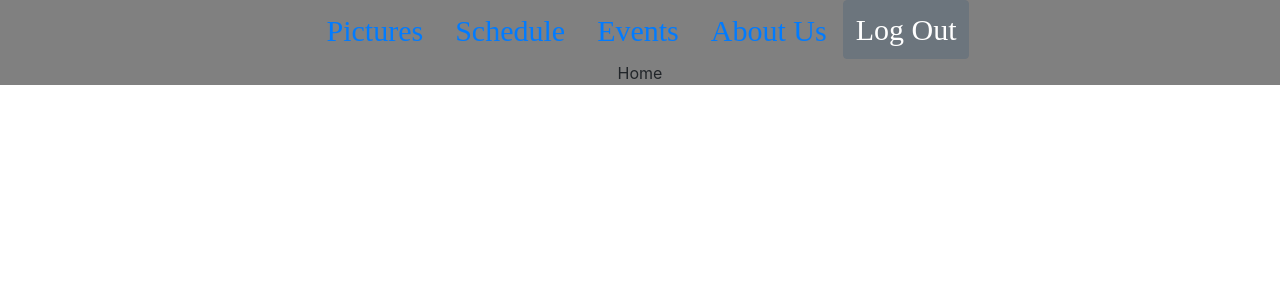
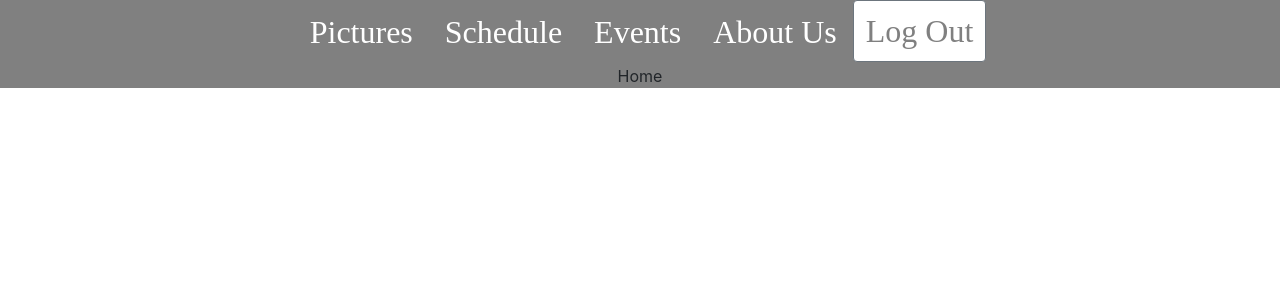
Before and after one commit to aleshakay/Magical-Memories, a React (Create React App) app: page / in a window 1280 px wide. Shown: the top 300 px of the page. Built offline with nearby package versions, Linux system fonts and the light colour scheme; no server answers; sample sign-in values are in the browser's storage; a web font is replaced by a local one.

Commit message:
routing and styling of links

```diff
--- a/src/components/shared/NavBar/NavBar.js
+++ b/src/components/shared/NavBar/NavBar.js
@@ -25,16 +25,16 @@ class NavBar extends React.Component {
         return (
         <Nav className="NavBar text-center">
           <NavItem>
-            <Link className="nav-link" to="/event/event123">Pictures</Link>
+            <Link className="nav-link NavBarLinks" to="/event/event123">Pictures</Link>
           </NavItem>
           <NavItem>
-            <Link className="nav-link" to="event/new">Schedule</Link>
+            <Link className="nav-link NavBarLinks " to="event/new">Schedule</Link>
           </NavItem>
           <NavItem>
-            <Link className="nav-link" to="/event">Events</Link>
+            <Link className="nav-link NavBarLinks " to="/event">Events</Link>
           </NavItem>
           <NavItem>
-            <Link className="nav-link" to="/aboutus">About Us</Link>
+            <Link className="nav-link NavBarLinks " to="/aboutus">About Us</Link>
           </NavItem>
           <NavItem>
             <Button className="float-right logOutButton" onClick={this.logMeOut}>Log Out</Button>
--- a/src/components/shared/NavBar/NavBar.scss
+++ b/src/components/shared/NavBar/NavBar.scss
@@ -1,11 +1,18 @@
 .NavBar {
   justify-content: center;
   font-family: 'La Belle Aurore', cursive;
-  font-size: 30px;
+  font-size: 32px;
+  color: white;
+    .NavBarLinks {
+      color: white;
+
+    }
 }
 
 .logOutButton{
   font-family: 'La Belle Aurore', cursive;
-  font-size: 30px;
+  font-size: 32px;
   float: right;
+  color: grey;
+  background-color: white;
 }
```
